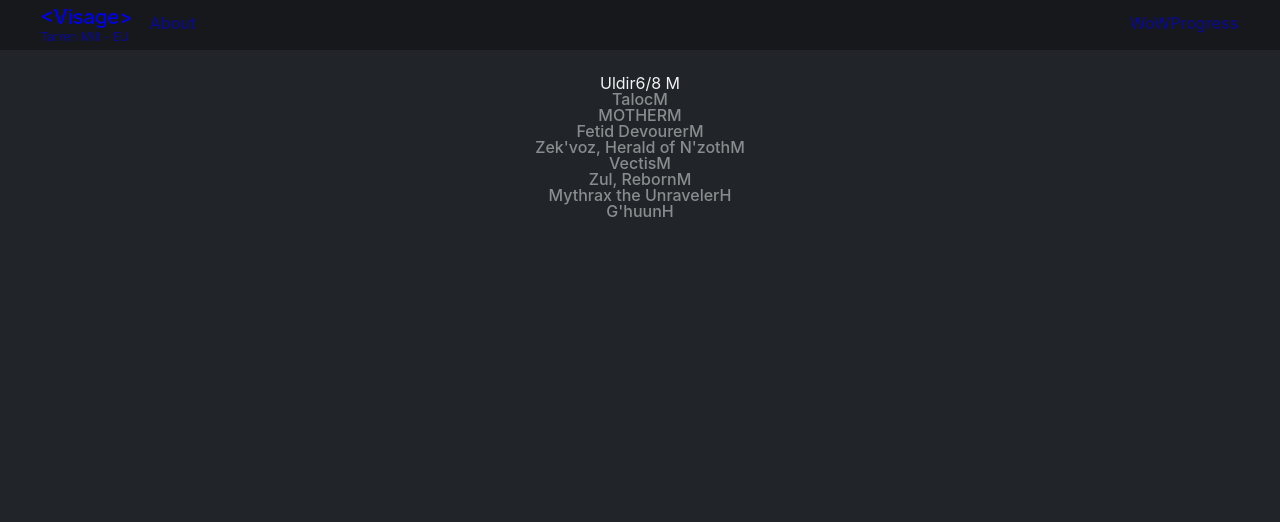
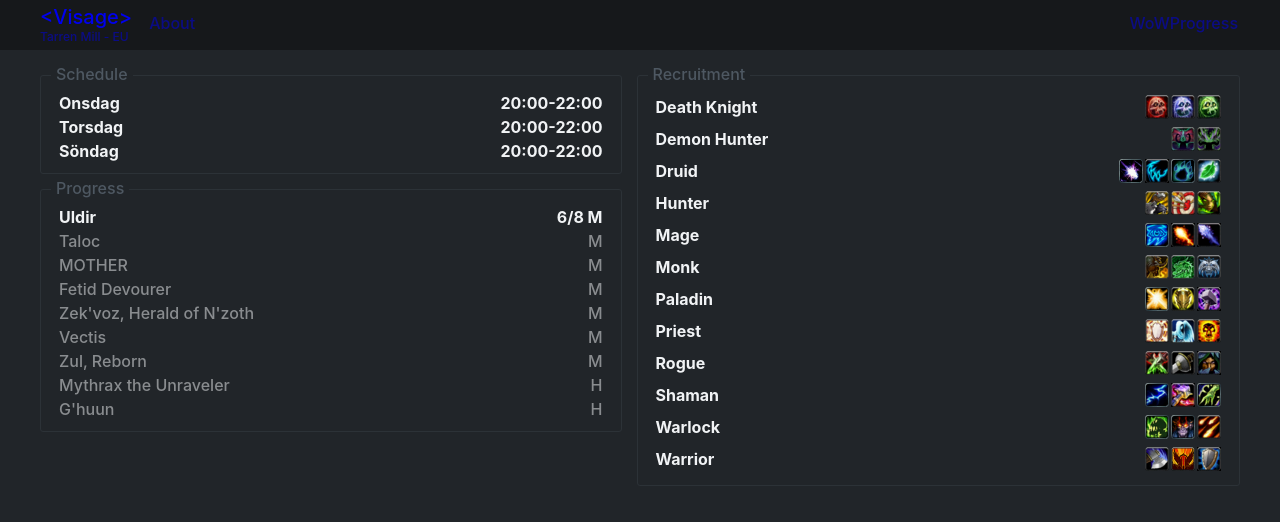
Before and after one commit to carlssonemil/visage, a Vue app: page / in a window 1280 px wide. Shown: the top 522 px of the page. Built offline with nearby package versions, Linux system fonts and the light colour scheme.

Commit message:
:sparkles: Use 'Progress', 'Schedule' and 'Recruitment' components

```diff
--- a/src/views/Home.vue
+++ b/src/views/Home.vue
@@ -1,16 +1,90 @@
 <template>
   <div class="home">
-    <Progress />
+    <div class="columns">
+      <div>
+        <Schedule />
+        <Progress />
+      </div>
+      <Recruitment />
+    </div>
   </div>
 </template>
 
 <script>
 import Progress from '@/components/Progress.vue'
+import Schedule from '@/components/Schedule.vue'
+import Recruitment from '@/components/Recruitment.vue'
 
 export default {
   name: 'home',
   components: {
-    Progress
+    Progress,
+    Schedule,
+    Recruitment
   }
 }
 </script>
+
+<style lang="scss">
+@import '@/styles/variables.scss';
+
+.columns {
+  display: flex;
+
+  > div {
+    display: flex;
+    flex-direction: column;
+    flex: 1;
+
+    .module:first-child {
+      margin-bottom: 15px;
+    }
+
+    .module {
+      flex: 0 auto;
+    }
+  }
+}
+
+.module {
+  border: 1px solid lighten($background-color, 5%);
+  border-radius: 3px;
+  padding: 15px 10px 10px;
+  position: relative;
+
+  &::before {
+    background: $background-color;
+    color: lighten($background-color, 20%);
+    content: attr(data-title);
+    font-family: inherit;
+    font-weight: 500;
+    padding: 0 5px;
+    position: absolute;
+    left: 10px;
+    top: -10px;
+  }
+
+  ul {
+    width: 100%;
+
+    li {
+      align-items: center;
+      border-radius: 3px;
+      display: flex;
+      font-weight: 700;
+      justify-content: space-between;
+      padding: 4px 8px;
+      transition: 0.25s ease;
+
+      &:hover {
+        background-color: lighten($background-color, 5%);
+      }
+
+      div.specs {
+        align-items: center;
+        display: flex;
+      }
+    }
+  }
+}
+</style>
```
